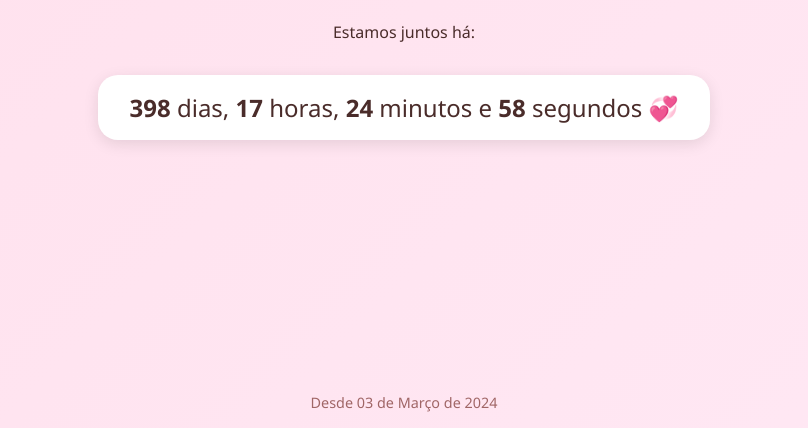
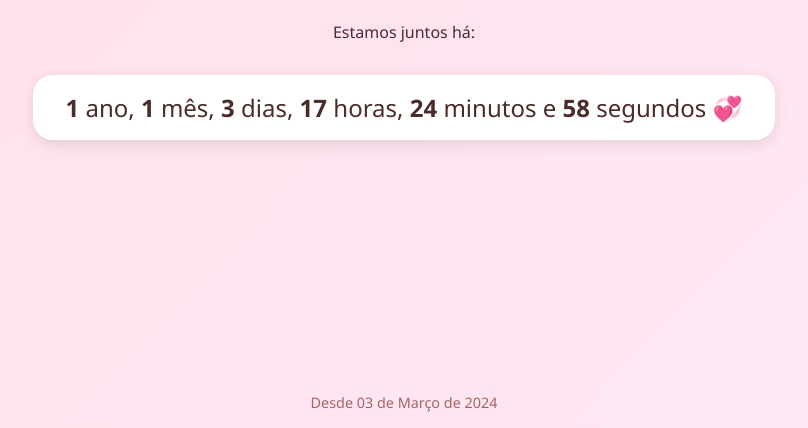
Before and after one commit to contaprasopa/thiago-sophia, a plain HTML site: page index.html in a window 1280 px wide. Shown: the part 372-800 px from the top of the page, without its empty margins (236-1044 px from the left). Drawn offline with Linux system fonts and the light colour scheme.

Commit message:
Update index.html

```diff
--- a/index.html
+++ b/index.html
@@ -65,18 +65,30 @@
 
     function updateCounter() {
       const now = new Date();
-      const diff = now - startDate;
+      let diff = Math.floor((now - startDate) / 1000); // diferença em segundos
 
-      const days = Math.floor(diff / (1000 * 60 * 60 * 24));
-      const hours = Math.floor((diff / (1000 * 60 * 60)) % 24);
-      const minutes = Math.floor((diff / (1000 * 60)) % 60);
-      const seconds = Math.floor((diff / 1000) % 60);
+      const years = Math.floor(diff / (365 * 24 * 60 * 60));
+      diff -= years * 365 * 24 * 60 * 60;
+
+      const months = Math.floor(diff / (30 * 24 * 60 * 60)); // aprox: 30 dias
+      diff -= months * 30 * 24 * 60 * 60;
+
+      const days = Math.floor(diff / (24 * 60 * 60));
+      diff -= days * 24 * 60 * 60;
+
+      const hours = Math.floor(diff / (60 * 60));
+      diff -= hours * 60 * 60;
+
+      const minutes = Math.floor(diff / 60);
+      const seconds = diff % 60;
 
       counter.innerHTML = `
-        <strong>${days}</strong> dias,
-        <strong>${hours}</strong> horas,
-        <strong>${minutes}</strong> minutos e
-        <strong>${seconds}</strong> segundos 💞
+        <strong>${years}</strong> ${years === 1 ? "ano" : "anos"},
+        <strong>${months}</strong> ${months === 1 ? "mês" : "meses"},
+        <strong>${days}</strong> ${days === 1 ? "dia" : "dias"},
+        <strong>${hours}</strong> ${hours === 1 ? "hora" : "horas"},
+        <strong>${minutes}</strong> ${minutes === 1 ? "minuto" : "minutos"} e
+        <strong>${seconds}</strong> ${seconds === 1 ? "segundo" : "segundos"} 💞
       `;
     }
 
```
